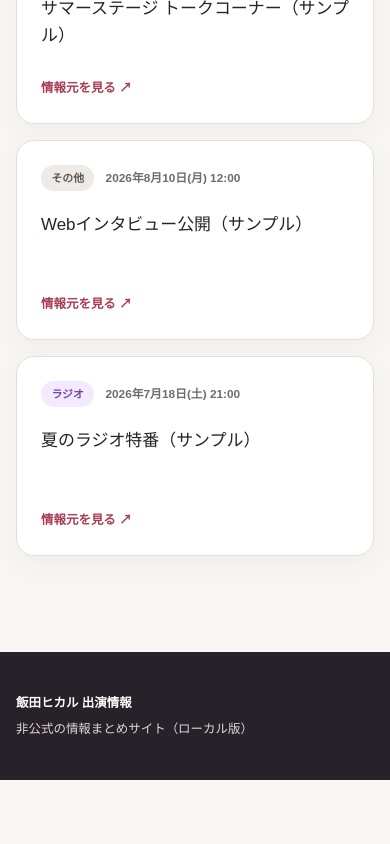
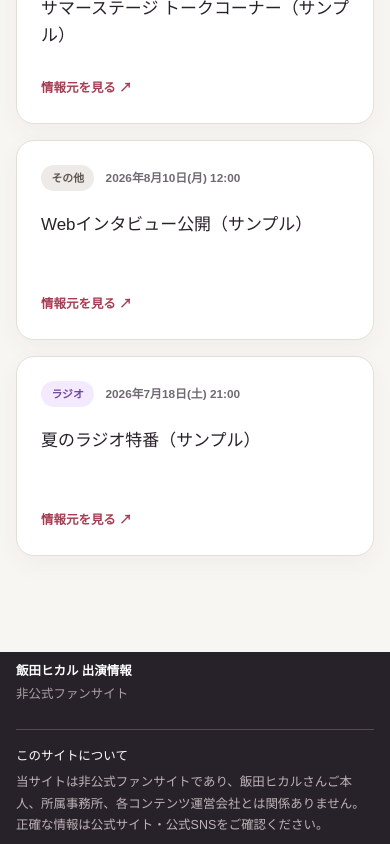
Before and after one commit to seten351/iida-hikaru-info, a Next.js app: page / in a window 390 px wide. Shown: the part 3077-3921 px from the top of the page. Before the commit the page ends 3857 px from the top, so only its background shows below. Built offline with nearby package versions, Linux system fonts and the light colour scheme.

Commit message:
非公式ファンサイトの注意書きを追加

```diff
--- a/src/app/globals.css
+++ b/src/app/globals.css
@@ -364,20 +364,47 @@ footer {
 
 .footer-inner {
   display: flex;
-  min-height: 9rem;
+  min-height: 11rem;
   align-items: center;
   justify-content: space-between;
-  gap: 2rem;
+  gap: 4rem;
   font-size: 0.78rem;
 }
 
-.footer-inner p {
+.footer-brand {
+  flex: 0 0 auto;
+}
+
+.footer-brand p,
+.fan-site-notice p {
   margin: 0;
 }
 
-.footer-inner p:first-child {
+.footer-brand p:first-child {
   color: white;
   font-weight: 750;
+}
+
+.footer-brand p:last-child {
+  margin-top: 0.15rem;
+  color: #ac9fa5;
+}
+
+.fan-site-notice {
+  max-width: 650px;
+  padding-left: 1.5rem;
+  border-left: 1px solid #544a4f;
+}
+
+.fan-site-notice h2 {
+  margin: 0 0 0.3rem;
+  color: white;
+  font-size: 0.78rem;
+}
+
+.fan-site-notice p {
+  color: #bfb3b8;
+  line-height: 1.7;
 }
 
 @media (max-width: 860px) {
@@ -466,11 +493,19 @@ footer {
   }
 
   .footer-inner {
-    min-height: 8rem;
+    min-height: 12rem;
     flex-direction: column;
     align-items: flex-start;
     justify-content: center;
-    gap: 0.3rem;
+    gap: 1.5rem;
+  }
+
+  .fan-site-notice {
+    max-width: none;
+    padding-top: 1rem;
+    padding-left: 0;
+    border-top: 1px solid #544a4f;
+    border-left: 0;
   }
 }
 
--- a/src/app/page.tsx
+++ b/src/app/page.tsx
@@ -162,8 +162,19 @@ export default async function Home() {
 
       <footer>
         <div className="footer-inner">
-          <p>飯田ヒカル 出演情報</p>
-          <p>非公式の情報まとめサイト（ローカル版）</p>
+          <div className="footer-brand">
+            <p>飯田ヒカル 出演情報</p>
+            <p>非公式ファンサイト</p>
+          </div>
+          <section
+            className="fan-site-notice"
+            aria-labelledby="fan-site-notice-heading"
+          >
+            <h2 id="fan-site-notice-heading">このサイトについて</h2>
+            <p>
+              当サイトは非公式ファンサイトであり、飯田ヒカルさんご本人、所属事務所、各コンテンツ運営会社とは関係ありません。正確な情報は公式サイト・公式SNSをご確認ください。
+            </p>
+          </section>
         </div>
       </footer>
     </main>
```
Also changed, not shown: 1 other file (tests, documents, lock files or other folders).
